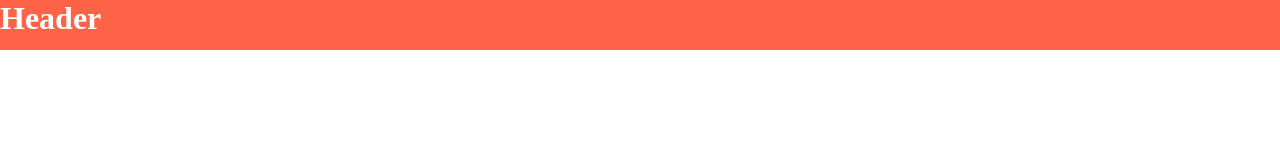
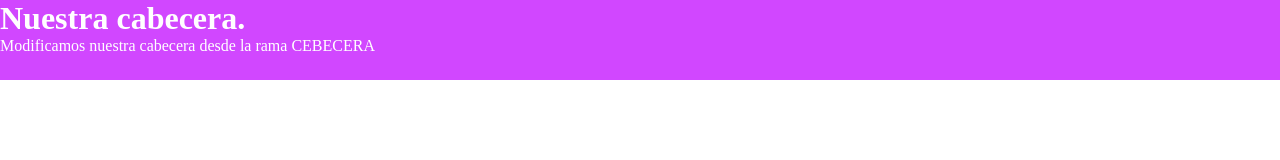
Before and after one commit to ggramirezgcr/Proyecto_ramas, a plain HTML site: page index.html in a window 1280 px wide. Drawn offline with Linux system fonts and the light colour scheme.

Commit message:
Se realizaron las primeras modificaciones en la cabecera desde la rama cabecera

```diff
--- a/css/style.css
+++ b/css/style.css
@@ -5,7 +5,7 @@
 }
 
 header{
-    height: 50px;
-    background-color: tomato;
+    height: 80px;
+    background-color: rgb(209, 71, 255);
     color: white;
 }
--- a/index.html
+++ b/index.html
@@ -9,7 +9,9 @@
 </head>
 <body>
     <header>
-        <h1>Header</h1>
+        <h1>Nuestra cabecera.</h1>
+        <p>Modificamos nuestra cabecera desde la rama CEBECERA</p>
     </header>
+
 </body>
 </html>
```
